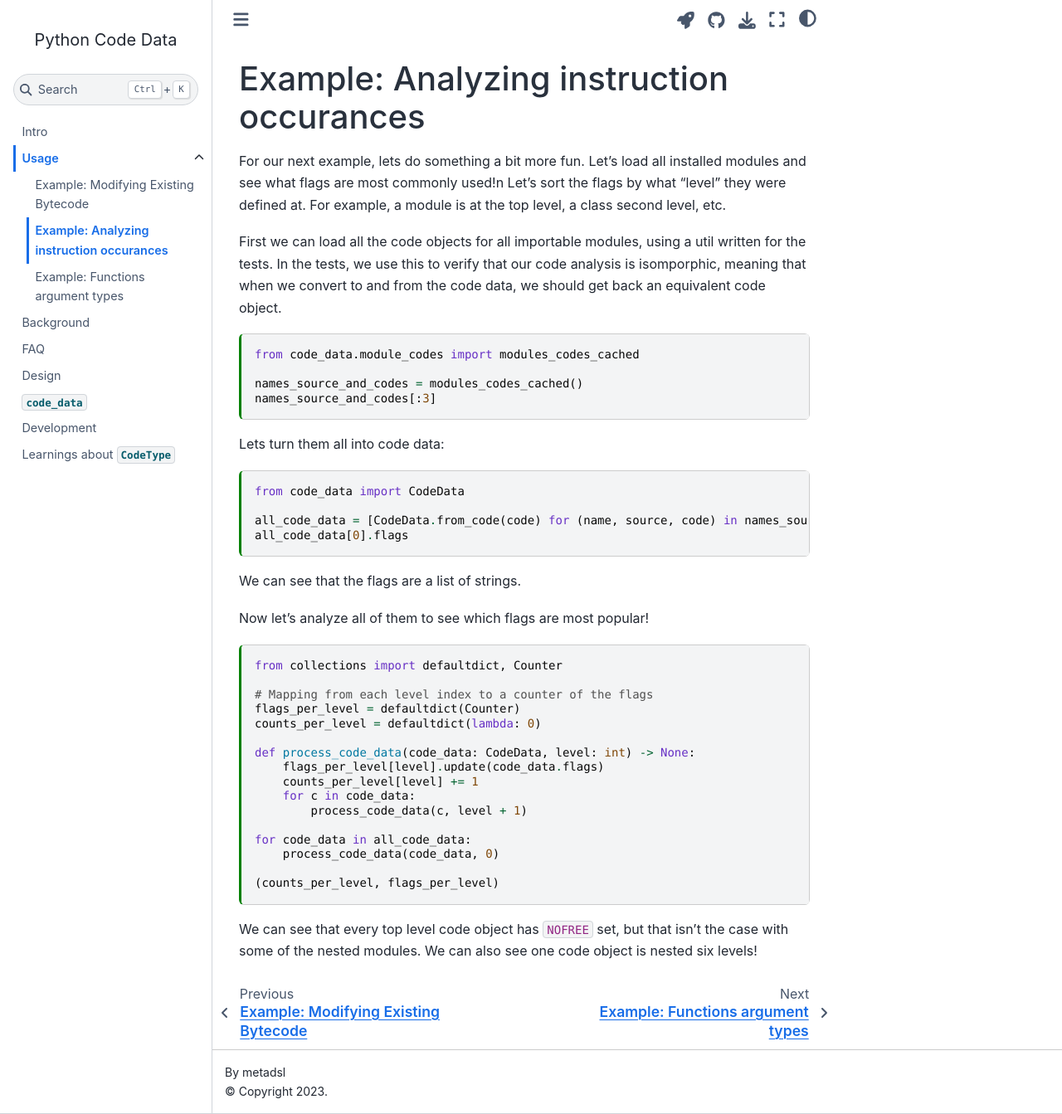
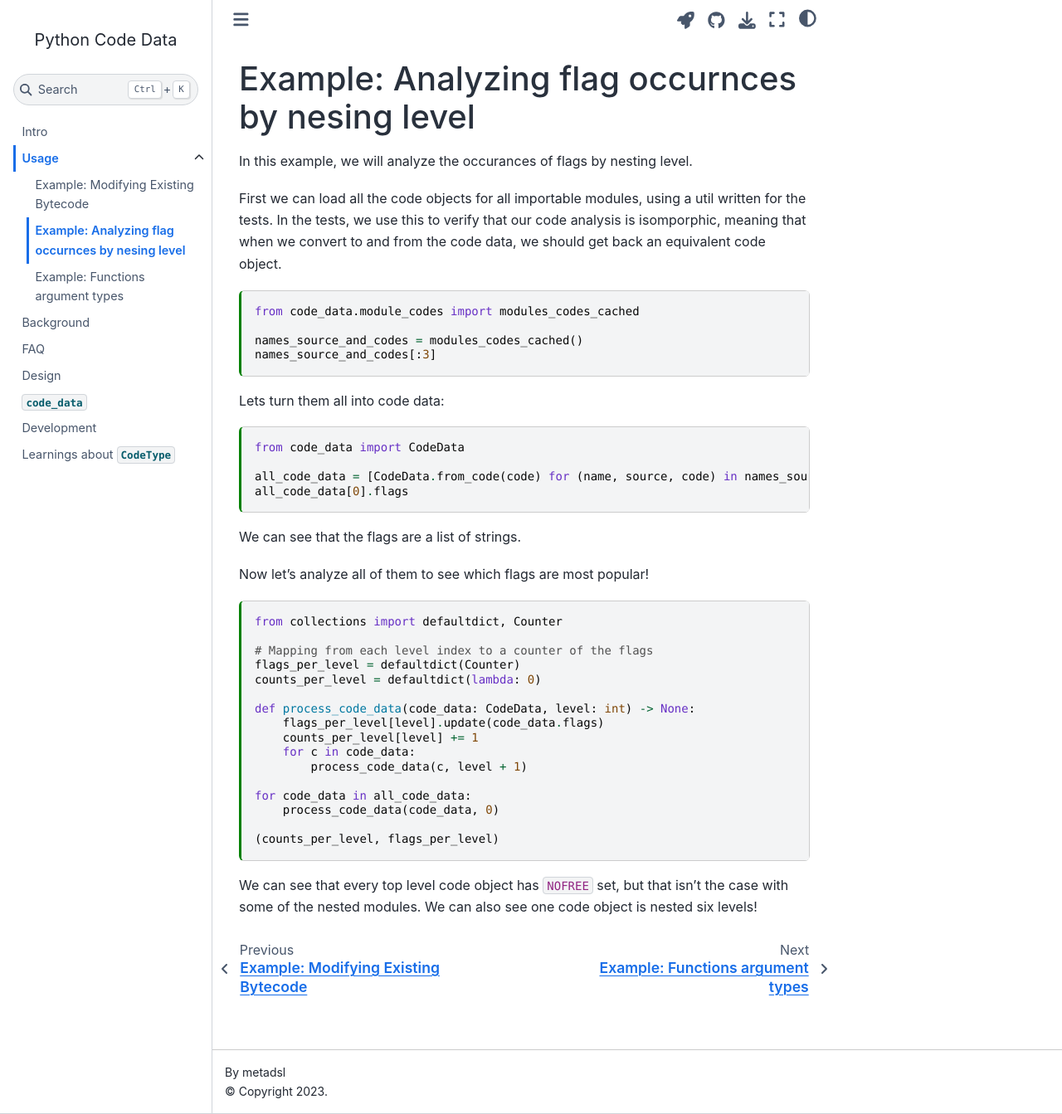
Before and after one commit to metadsl/python-code-data, a Jupyter Book: the page built from docs/example_analyze.md, in a window 1280 px wide and 1343 px high. Shown: the whole window at 83% size. Built offline with Jupyter Book 1.0.4 settings and Sphinx 7.4.7 and the Sphinx Book theme 1.1.4, drawn with Linux system fonts in a browser that asks for light colours.

Commit message:
Fix docs

```diff
--- a/docs/example_analyze.md
+++ b/docs/example_analyze.md
@@ -13,11 +13,9 @@ kernelspec:
   name: python3
 ---
 
-# Example: Analyzing instruction occurances
+# Example: Analyzing flag occurnces by nesing level
 
-For our next example, lets do something a bit more fun. Let's load all installed modules and see what flags are most commonly used!n Let's
-sort the flags by what "level" they were defined at. For example, a module is
-at the top level, a class second level, etc.
+In this example, we will analyze the occurances of flags by nesting level.
 
 First we can load all the code objects for all importable modules, using
 a util written for the tests. In the tests, we use this to verify that
```
